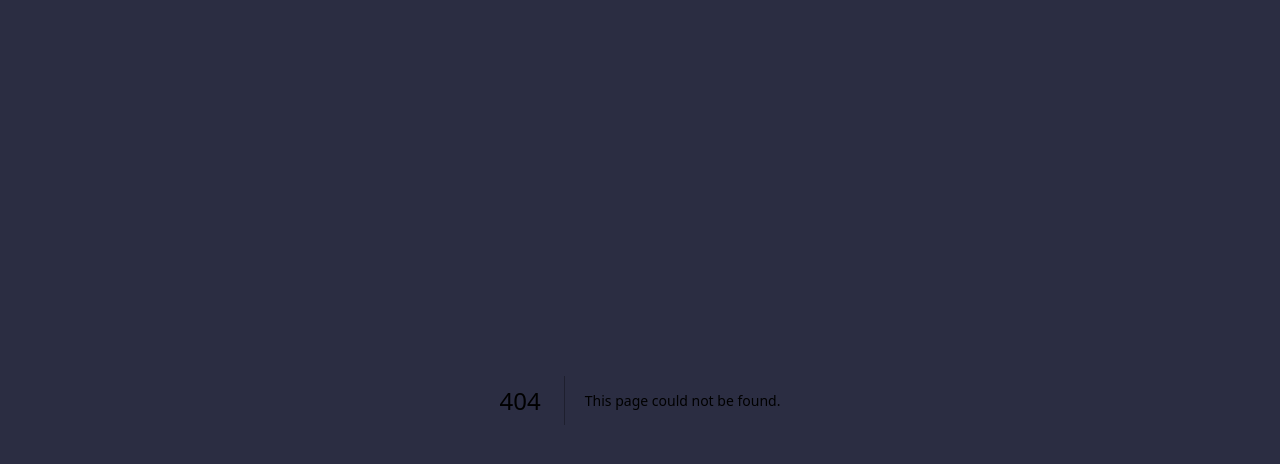
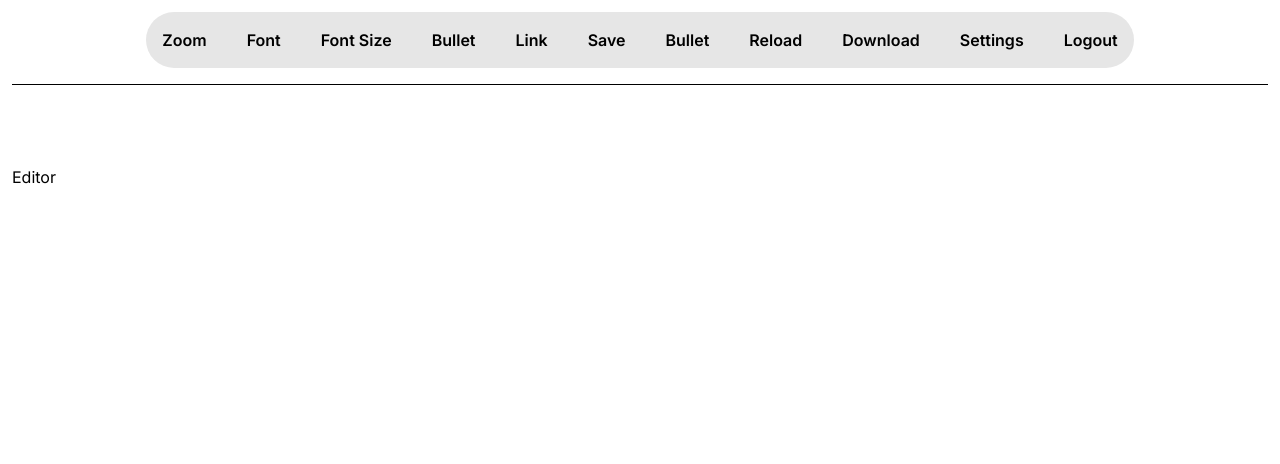
Before and after one commit to pwischh/sevenworks, a Next.js app in the folder sevenworks/: page /editor in a window 1280 px wide. Before the commit this address had no page. Shown: the top 464 px of the page. Built offline with nearby package versions, Linux system fonts and the light colour scheme.

Commit message:
start of editor page

```diff
--- /dev/null
+++ b/sevenworks/src/app/editor/navbar.tsx
@@ -0,0 +1,23 @@
+"use client";
+
+export default function Navbar() {
+    return (
+        <div className="bg-white">
+            <div className="pt-18 pb-18 pl-90 pr-90">
+                <nav className="text-black flex flex-row gap-10 p-3 w-fit text-nowrap font-semibold mx-auto bg-[#E6E6E6] rounded-full p-4">
+                    <a href="#">Zoom</a>
+                    <a href="#">Font</a>
+                    <a href="#">Font Size</a>
+                    <a href="#">Bullet</a>
+                    <a href="#">Link</a>
+                    <a href="#">Save</a>
+                    <a href="#">Bullet</a>
+                    <a href="#">Reload</a>
+                    <a href="#">Download</a>
+                    <a href="#">Settings</a>
+                    <a href="#">Logout</a>
+                </nav>
+            </div>
+        </div>
+    );
+}
--- /dev/null
+++ b/sevenworks/src/app/editor/page.tsx
@@ -0,0 +1,15 @@
+"use client";
+
+import Navbar from "./navbar";
+
+
+export default function Editor() {
+    return (
+      <div className="bg-white min-h-screen p-3">
+        <Navbar />
+        <div className="p-2" />
+        <hr className="border-t border-black w-full p-10" />
+        <h1 className="text-black">Editor</h1>
+      </div>
+    );
+  }
```
